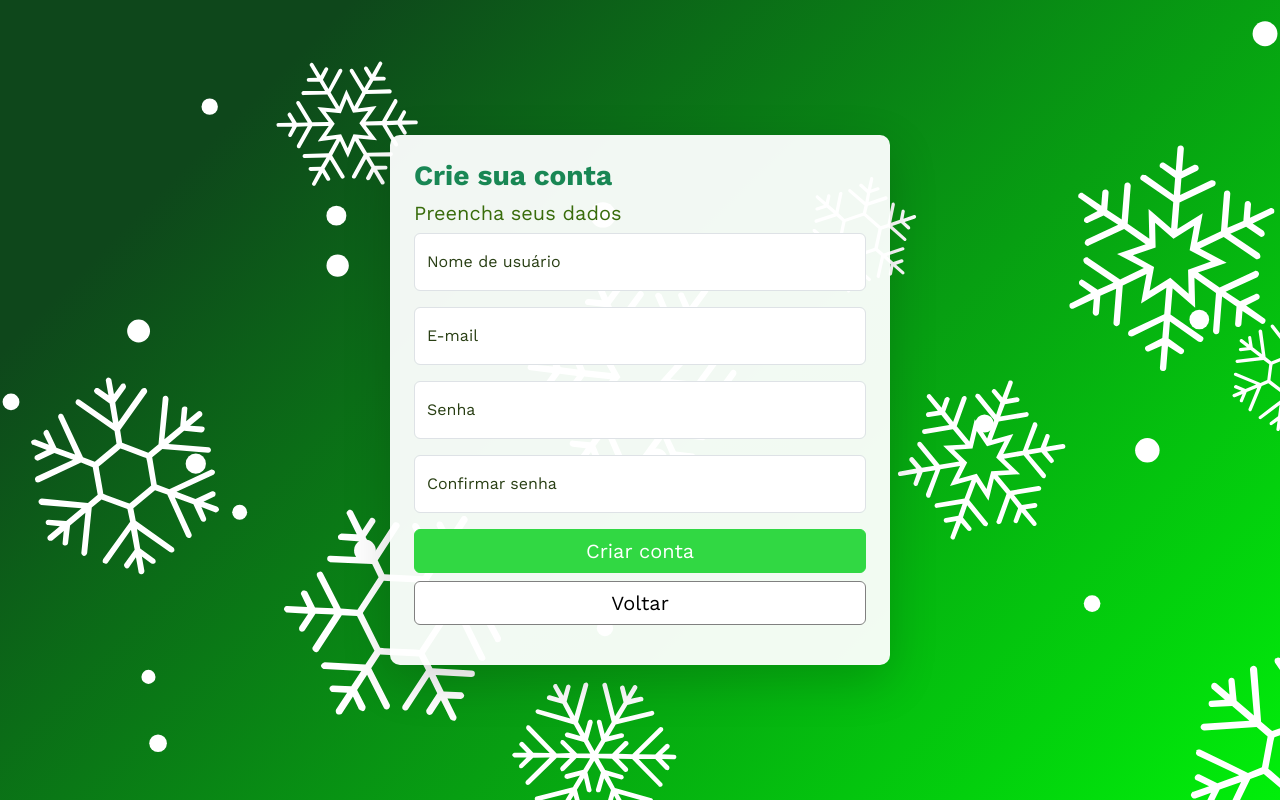
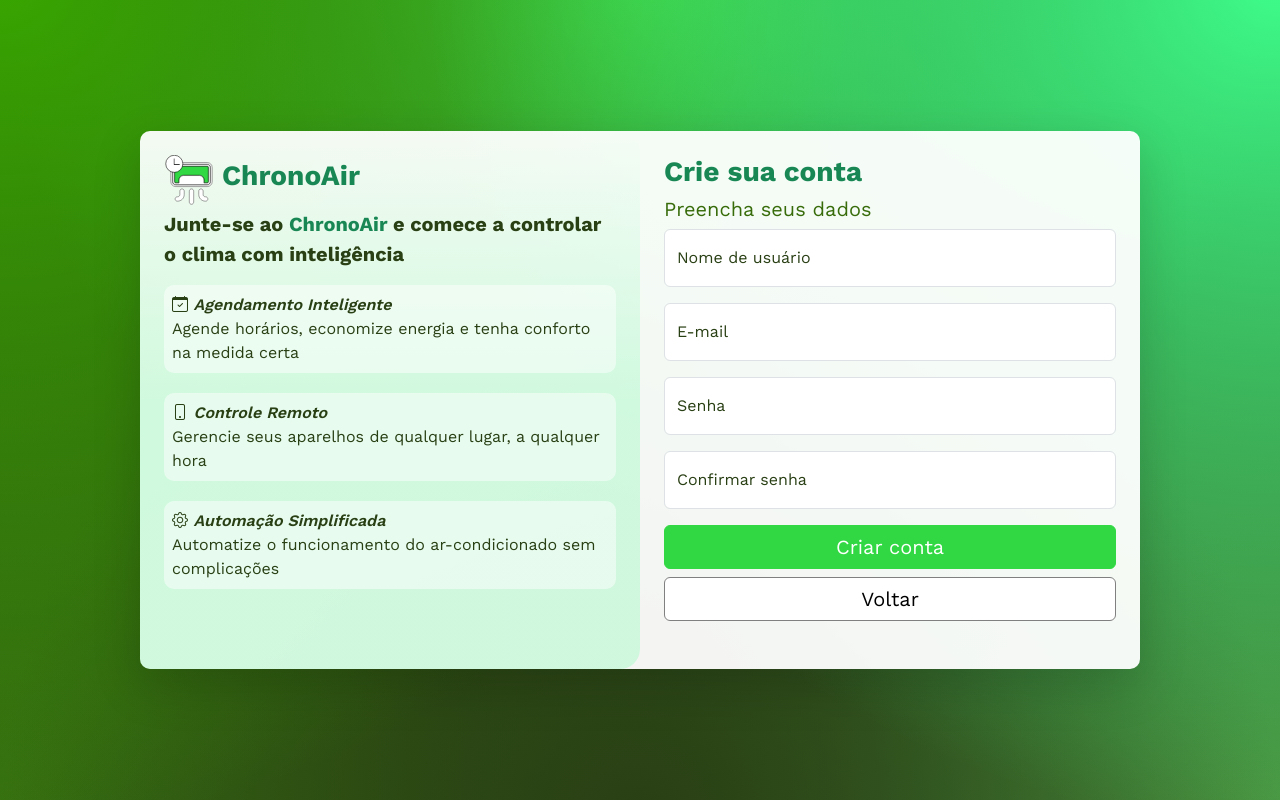
Before and after one commit to HielSaraiva/project-chronoair, a Django app: page /accounts/register/ in a window 1280 px wide. Run offline with Django 5.2, Linux system fonts and the light colour scheme; parts of the project's set-up code (start-up, migrations or seed data) failed here and were passed over; some libraries are stand-ins or nearby versions.

Commit message:
feat: adicionando seção de descrição à página de criar conta - adicionei o logo do site ao formulário de criar conta, mas apenas para telas menores que 768px - adicionei o logo do site ao formulário de esqueci senha

```diff
--- a/ac_mm_system/accounts/static/css/all_accounts_style.css
+++ b/ac_mm_system/accounts/static/css/all_accounts_style.css
@@ -1,5 +1,11 @@
+* {
+   margin: 0;
+   padding: 0;
+   box-sizing: border-box;
+}
+
 body {
-    background: url('../backgrounds/Snow.svg') no-repeat center center fixed;
+    background: url('../backgrounds/spectrum-gradient.svg') no-repeat center center fixed;
     background-size: cover;
     color: #ffffff;
     margin: 0;
@@ -137,7 +143,22 @@ button {
     border-top-right-radius: 20px;
     border-bottom-left-radius: 10px;
     border-bottom-right-radius: 20px;
-    background: linear-gradient(to bottom, rgba(255, 255, 255, 0) 0%, rgba(62, 255, 139, 0.2) 100%);
+    background: linear-gradient(to bottom, rgba(255, 255, 255, 0) 0%, rgba(62, 255, 139, 0.2) 50%, rgba(62, 255, 139, 0.2) 100%);
+    padding: 20px;
+    color: #293F14;
+}
+
+.register-description {
+    display: flex;
+    flex-direction: column;
+    align-items: self-start;
+    max-width: 500px;
+    width: 100%;
+    border-top-left-radius: 10px;
+    border-top-right-radius: 20px;
+    border-bottom-left-radius: 10px;
+    border-bottom-right-radius: 20px;
+    background: linear-gradient(to bottom, rgba(255, 255, 255, 0) 0%, rgba(62, 255, 139, 0.2) 50%, rgba(62, 255, 139, 0.2) 100%);
     padding: 20px;
     color: #293F14;
 }
@@ -150,8 +171,20 @@ button {
     color: #293F14;
 }
 
+.register-description-card {
+    width: 100%;
+    background: rgba(255, 255, 255, 0.5);
+    margin-bottom: 20px;
+    padding: 8px;
+    border-radius: 10px;
+}
+
 @media (max-width: 768px) {
-    .login-description {
+    .login-block {
+        max-width: 500px;
+    }
+
+    .login-description, .register-description {
         display: none;
     }
 
--- a/ac_mm_system/accounts/templates/registration/base.html
+++ b/ac_mm_system/accounts/templates/registration/base.html
@@ -7,6 +7,8 @@
     <head>
         <meta charset="UTF-8" />
         <meta name="viewport" content="width=device-width, initial-scale=0.8" />
+        <link rel="stylesheet"
+              href="https://cdn.jsdelivr.net/npm/bootstrap-icons@1.13.1/font/bootstrap-icons.min.css">
         <link rel="icon"
               type="image/x-icon"
               href="{% static 'icons/icon-air-conditioner2.svg' %}">
--- a/ac_mm_system/accounts/templates/registration/register.html
+++ b/ac_mm_system/accounts/templates/registration/register.html
@@ -5,7 +5,48 @@
     Criar Conta
 {% endblock title %}
 {% block content %}
-    <div class="shadow-lg p-4 custom-card">
+    <div class="login-block shadow-lg">
+        <div class="register-description p-4">
+            <div class="img-login mb-1 gap-2">
+                <img src="{% static 'icons/icon-air-conditioner2.svg' %}"
+                     alt="Login Icon"
+                     width="50"
+                     height="50" />
+                <h3 class="fw-bold text-success d-flex align-items-center">ChronoAir</h3>
+            </div>
+            <p class="fw-bold fs-5">
+                Junte-se ao <span class="fw-bold text-success">ChronoAir</span> e comece a controlar o clima com inteligência
+            </p>
+            <div class="register-description-card">
+                <i class="bi bi-calendar-check">
+                    <span class="fw-semibold">Agendamento Inteligente</span>
+                </i>
+                <p class="fs-7 m-0">Agende horários, economize energia e tenha conforto na medida certa</p>
+            </div>
+            <div class="register-description-card">
+                <i class="bi bi-phone">
+                    <span class="fw-semibold">Controle Remoto</span>
+                </i>
+                <p class="fs-7 m-0">Gerencie seus aparelhos de qualquer lugar, a qualquer hora</p>
+            </div>
+            <div class="register-description-card">
+                <i class="bi bi-gear">
+                    <span class="fw-semibold">Automação Simplificada</span>
+                </i>
+                <p class="fs-7 m-0">Automatize o funcionamento do ar-condicionado sem complicações</p>
+            </div>
+        </div>
+        <div class="login-card p-4">
+            <div class="mb-4">
+                <div class="d-block d-md-none">
+                    <div class="img-login mb-3 gap-2">
+                        <img src="{% static 'icons/icon-air-conditioner2.svg' %}"
+                             alt="Login Icon"
+                             width="50"
+                             height="50" />
+                        <h3 class="fw-bold text-success d-flex align-items-center">ChronoAir</h3>
+                    </div>
+                </div>
                 <h3 class="fw-bold text-success">Crie sua conta</h3>
                 <h5 class="text-dark-green">Preencha seus dados</h5>
                 <form action="{% url 'accounts:register' %}" method="post">
@@ -77,4 +118,6 @@
                             onclick="window.location.href='{% url 'accounts:login' %}'">Voltar</button>
                 </form>
             </div>
+        </div>
+    </div>
 {% endblock content %}
```
Also changed, not shown: ac_mm_system/accounts/templates/registration/password_reset_form.html (+7 -0 lines). Lines whose indentation alone changed are shown as unchanged.
